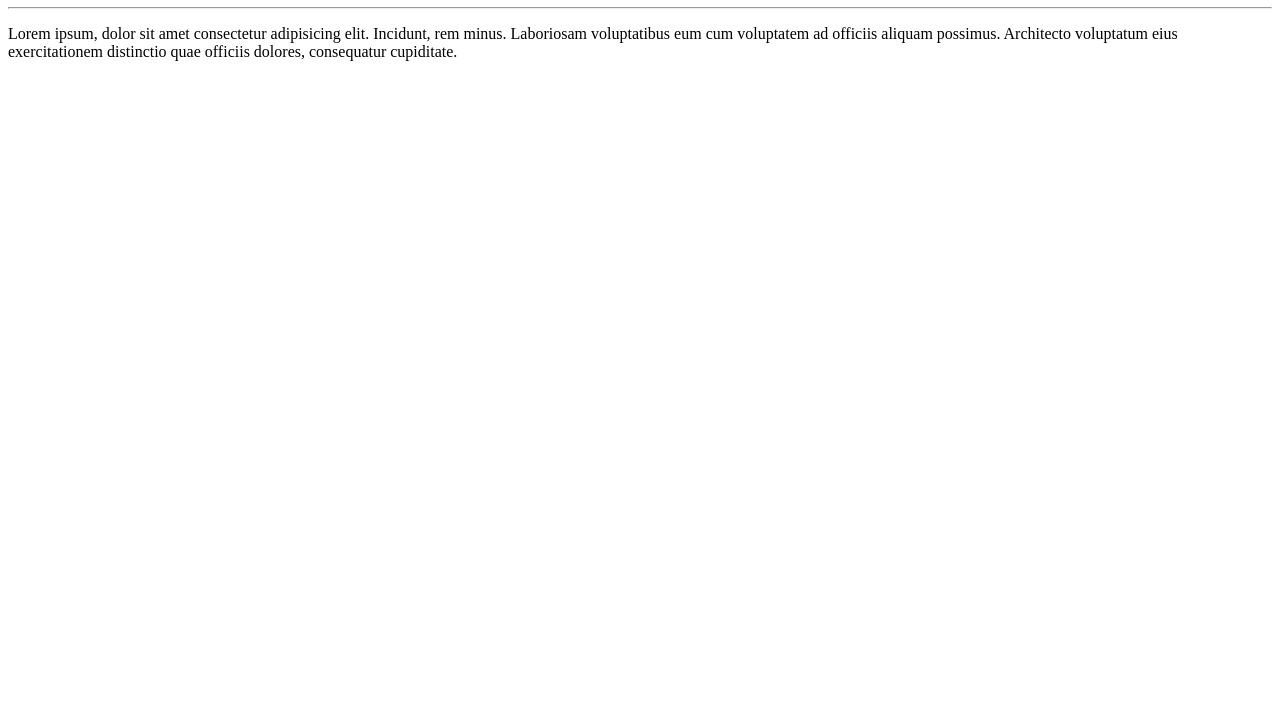
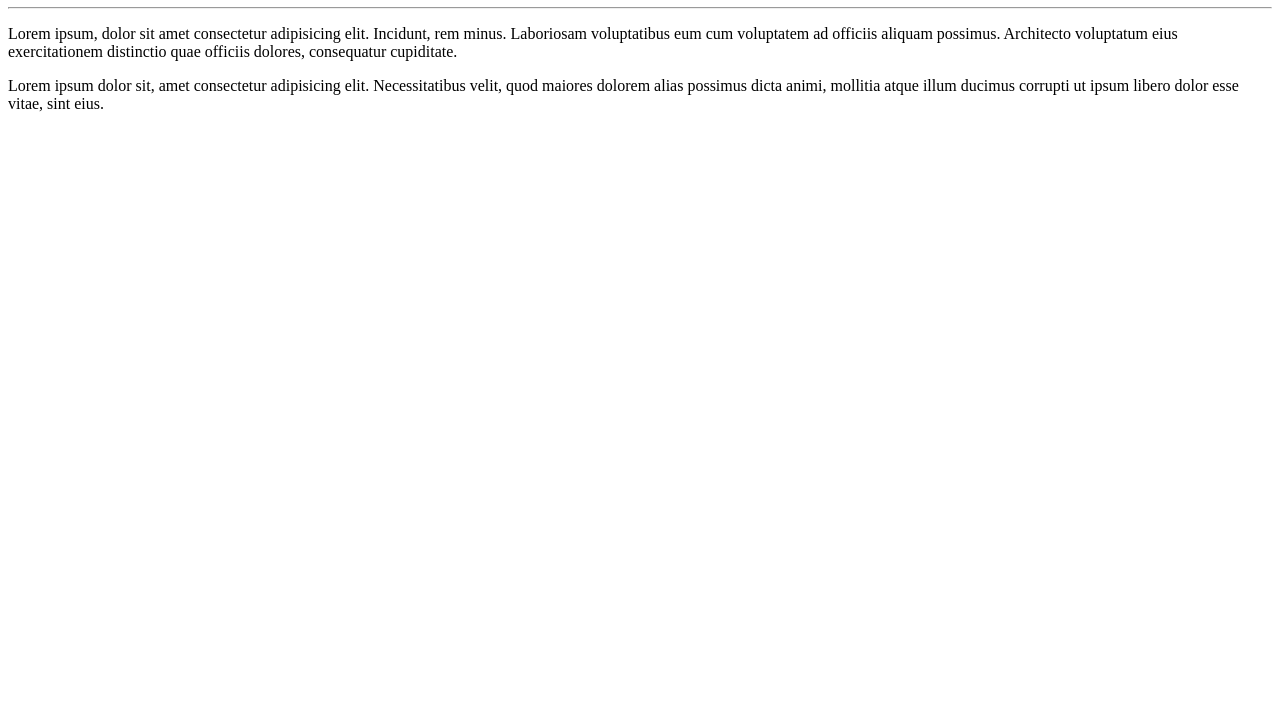
Before and after one commit to ArturVenturoli/Ola-Mundo, a plain HTML site: page site_exemplo/index.html in a window 1280 px wide. Shown: the part 73-800 px from the top of the page. Drawn offline with Linux system fonts and the light colour scheme.

Commit message:
adicionei um parágrafo

```diff
--- a/site_exemplo/index.html
+++ b/site_exemplo/index.html
@@ -10,5 +10,6 @@
     <h1>Olá, Muldo!</h1>
     <hr>
     <p>Lorem ipsum, dolor sit amet consectetur adipisicing elit. Incidunt, rem minus. Laboriosam voluptatibus eum cum voluptatem ad officiis aliquam possimus. Architecto voluptatum eius exercitationem distinctio quae officiis dolores, consequatur cupiditate.</p>
+    <p>Lorem ipsum dolor sit, amet consectetur adipisicing elit. Necessitatibus velit, quod maiores dolorem alias possimus dicta animi, mollitia atque illum ducimus corrupti ut ipsum libero dolor esse vitae, sint eius.</p>
 </body>
 </html>
```
